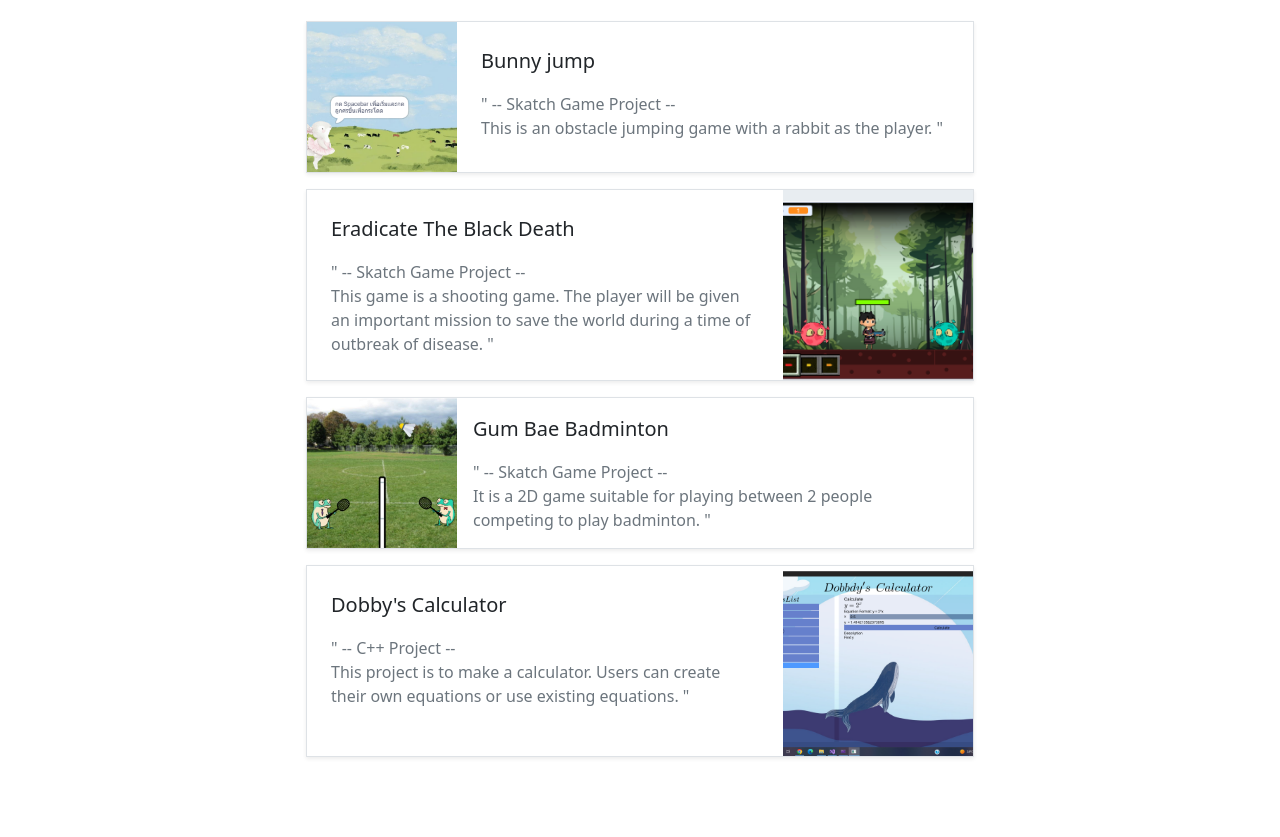
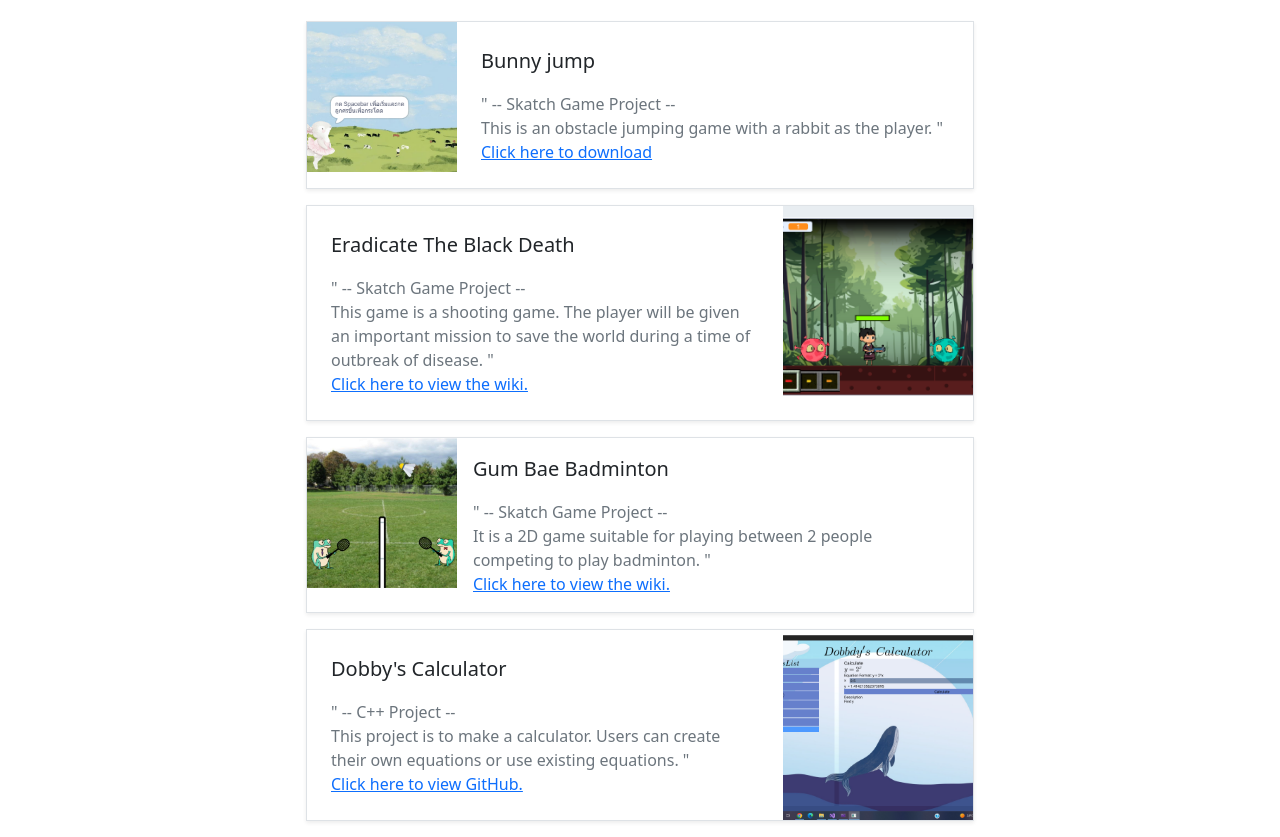
Before and after one commit to cpe207/lab03-Nutcha0751, a plain HTML site: page exp.html in a window 1280 px wide. Shown: the part 125-962 px from the top of the page. Before the commit the page ends 898 px from the top, so only its background shows below. Drawn offline with nearby package versions, Linux system fonts and the light colour scheme.

Commit message:
add map and link

```diff
--- a/exp.html
+++ b/exp.html
@@ -47,7 +47,8 @@
             <div class="p-4">
                 <p class="fw-semibold fs-5">Bunny jump</p>
                 <span class="text-muted">
-                    " -- Skatch Game Project -- <br> This is an obstacle jumping game with a rabbit as the player. "
+                    " -- Skatch Game Project -- <br> This is an obstacle jumping game with a rabbit as the player. " <br>
+                    <a href="https://drive.google.com/file/d/1j0bo9V3JtBTx3DrfToaQ6D0KalciyX4F/view" target="_blank">Click here to download</a>
                 </span>
             </div>
         </div>
@@ -55,7 +56,8 @@
         <div class="p-4">
             <p class="fw-semibold fs-5">Eradicate The Black Death</p>
             <span class="text-muted">
-                " -- Skatch Game Project -- <br> This game is a shooting game. The player will be given an important mission to save the world during a time of outbreak of disease. "
+                " -- Skatch Game Project -- <br> This game is a shooting game. The player will be given an important mission to save the world during a time of outbreak of disease. " <br>
+            <a href="https://github.com/navyney/Scratch-Project-G3/wiki/Eradicate-The-Black-Death-&-Gum-Bae-Badminton" target="_blank">Click here to view the wiki.</a>
             </span>
         </div>
         <div class="my-rounded-right">
@@ -69,7 +71,8 @@
         <div class="p-3">
             <p class="fw-semibold fs-5">Gum Bae Badminton</p>
             <span class="text-muted">
-                " -- Skatch Game Project -- <br> It is a 2D game suitable for playing between 2 people competing to play badminton. "
+                " -- Skatch Game Project -- <br> It is a 2D game suitable for playing between 2 people competing to play badminton. " <br>
+                <a href="https://github.com/navyney/Scratch-Project-G3/wiki/Eradicate-The-Black-Death-&-Gum-Bae-Badminton" target="_blank">Click here to view the wiki.</a>
             </span>
         </div>
     </div>
@@ -77,7 +80,8 @@
         <div class="p-4">
             <p class="fw-semibold fs-5">Dobby's Calculator</p>
             <span class="text-muted">
-                " -- C++ Project -- <br> This project is to make a calculator. Users can create their own equations or use existing equations. "
+                " -- C++ Project -- <br> This project is to make a calculator. Users can create their own equations or use existing equations. " <br>
+            <a href="https://github.com/Nutcha0751/dobby" target="_blank">Click here to view GitHub.</a>
             </span>
         </div>
         <div class="my-rounded-right">
```
Also changed, not shown: gallery.html (+4 -0 lines).
